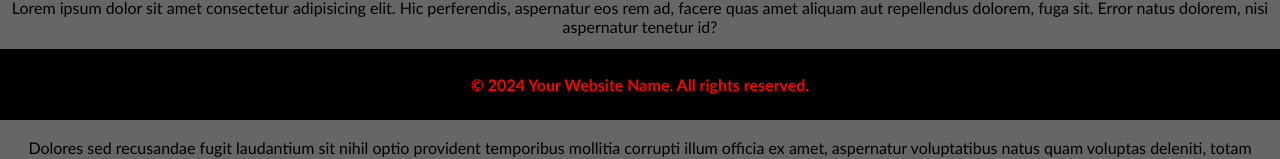
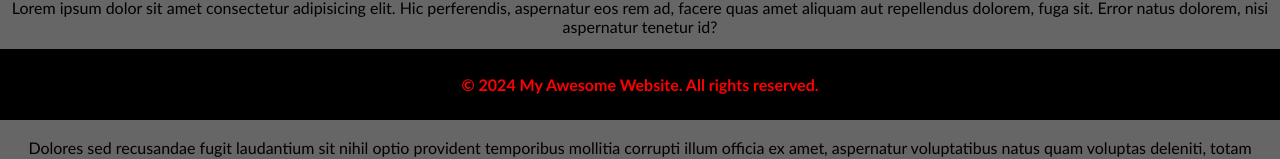
Before and after one commit to AlisonDevFrontEnd/helloworldbasicsite, a plain HTML site: page index.html in a window 1280 px wide. Shown: the part 680-839 px from the top of the page. Drawn offline with Linux system fonts and the light colour scheme.

Commit message:
Atualizar o index.html

```diff
--- a/index.html
+++ b/index.html
@@ -46,7 +46,7 @@
   </section>
 </main>
 <footer>
-  <p>&copy; 2024 Your Website Name. All rights reserved.</p>
+  <p>&copy; 2024 My Awesome Website. All rights reserved.</p>
 </footer>
 <!-- partial -->
   <script  src="./script.js"></script>
```
